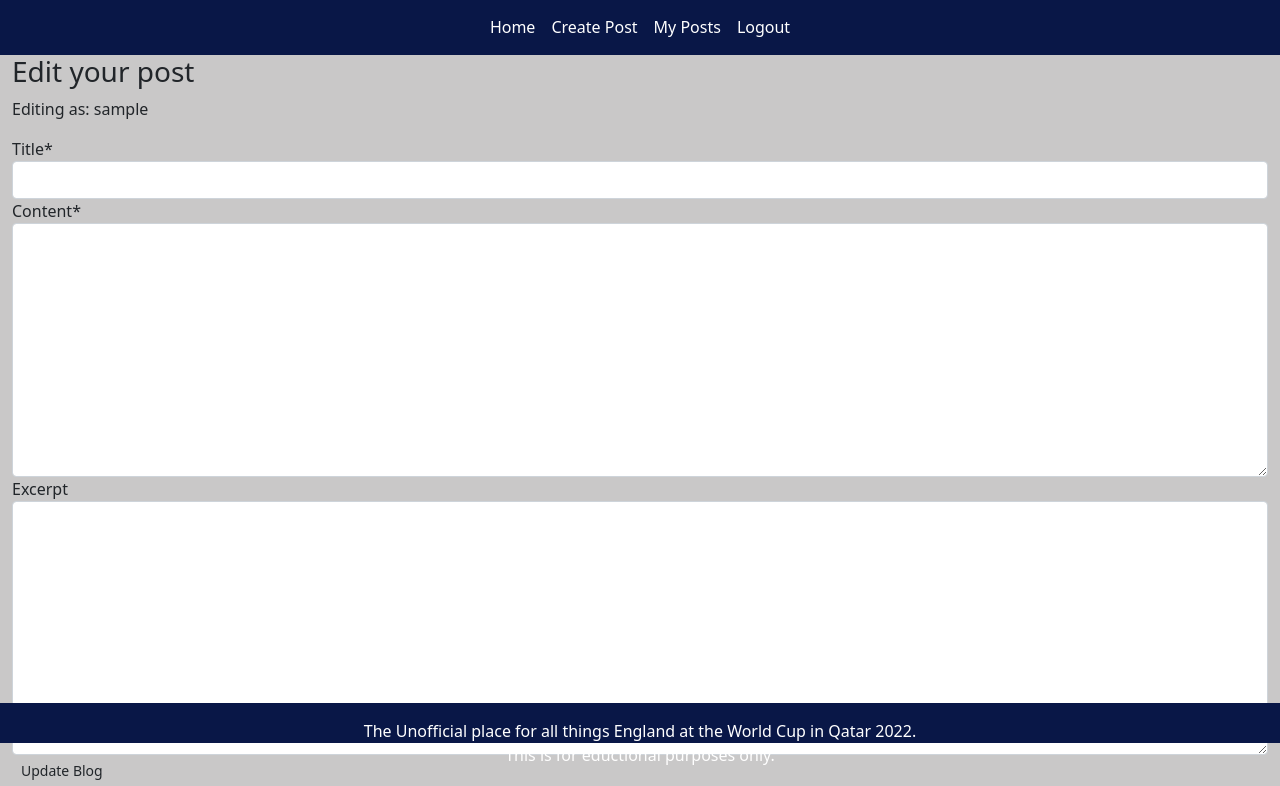
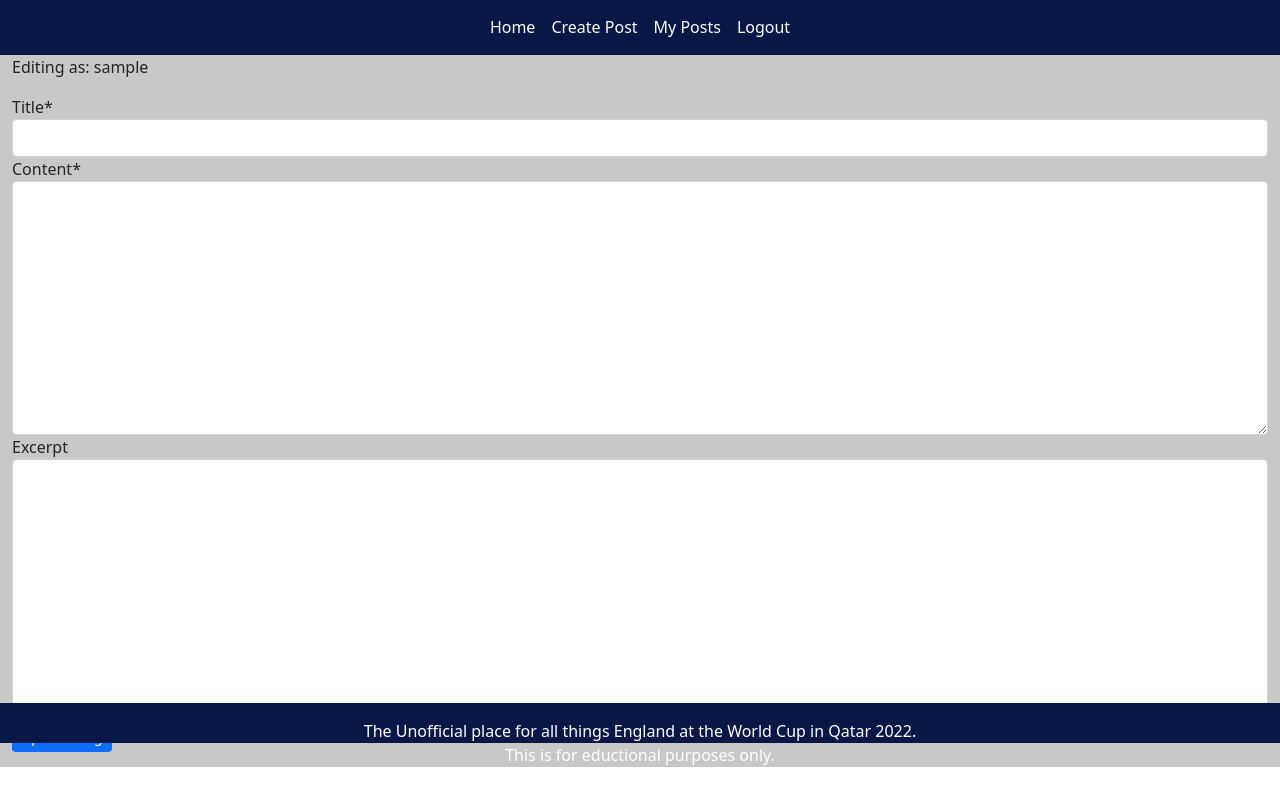
Before and after one commit to rajdavies/pp4-three-lions, a Django app: template templates/edit_posts.html in a window 1280 px wide. Shown: the part 57-843 px from the top of the page. Run offline with Django 3.2, Linux system fonts and the light colour scheme; the template is opened without the code that fills it: values that come from a table or form of the project are taken from there, others are empty; the visitor is signed in with stand-in values (Sample User, id 1); some libraries are stand-ins or nearby versions.

Commit message:
Update styling to edit_posts.html to match styling in create_post.html

```diff
--- a/templates/edit_posts.html
+++ b/templates/edit_posts.html
@@ -7,12 +7,11 @@
 <div class="container-fluid publish-form-container">
 
     {% if user.is_authenticated %}
-    <h3 class="title">Edit your post</h3>
     <p>Editing as: {{ user.username }}</p>
     <form method="POST">
         {{ blog_form | crispy }}
         {% csrf_token %}
-        <button type="submit" class="btn btn-signup btn-sm">Update Blog</button>
+        <button type="submit" class="btn btn-signup btn-sm mt-2 mb-2 btn btn-primary">Update Blog</button>
         {% if updated %}
         {{ message }}
     </form>
```
